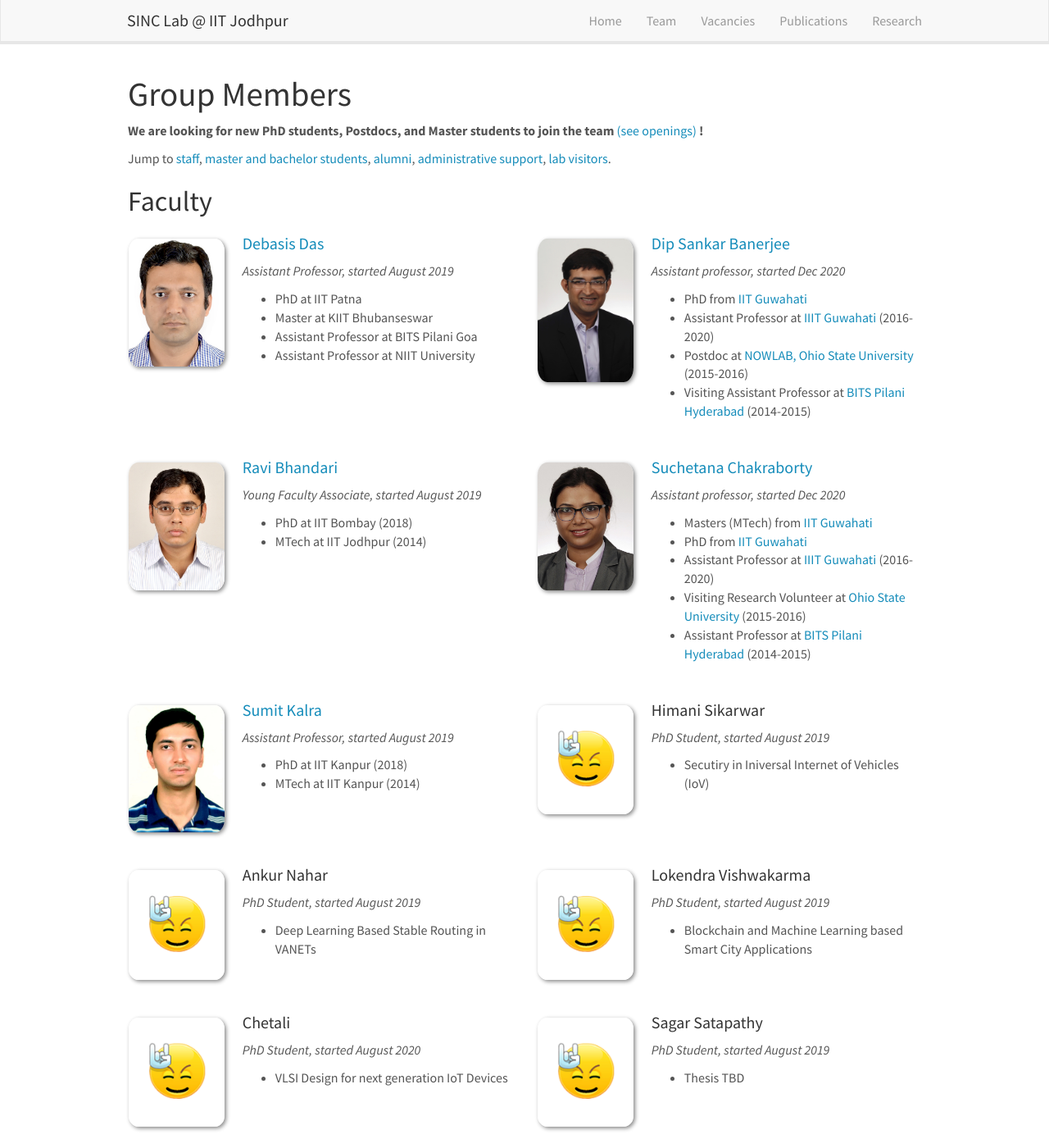
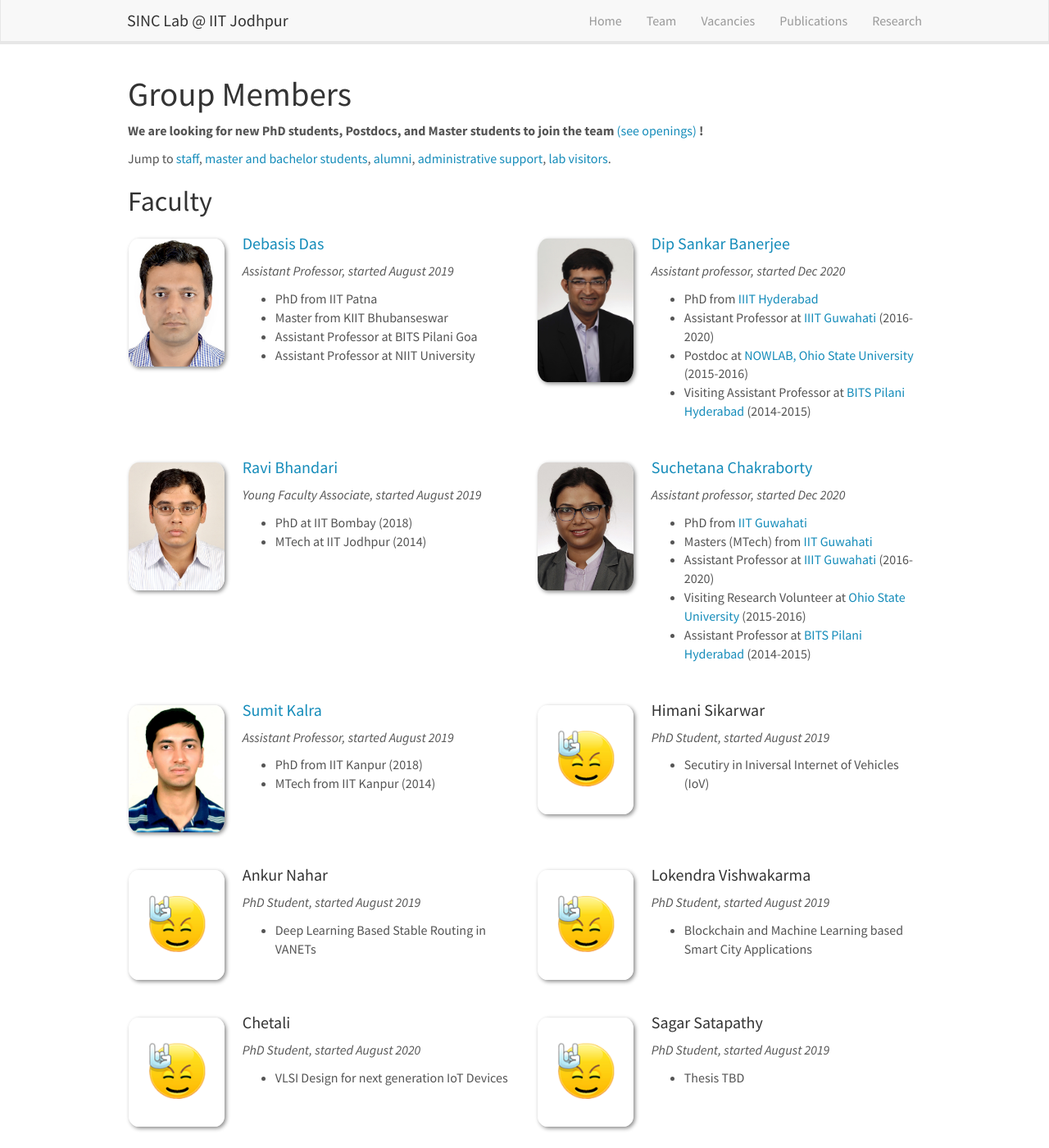
Before and after one commit to sinclab-iitj/sinclab-iitj.github.io, a Jekyll site: the page built from _pages/team.md, in a window 1280 px wide and 1400 px high. Shown: the whole window at 82% size. Built offline with Jekyll 4.4.1, drawn with Linux system fonts in a browser that asks for light colours; nearby versions of some CDN libraries.

Commit message:
Update team_members.yml

```diff
--- a/_data/team_members.yml
+++ b/_data/team_members.yml
@@ -3,8 +3,8 @@
   info: Assistant Professor, started August 2019
   email: debasis@iitj.ac.in
   number_educ: 4
-  education1: PhD at IIT Patna
-  education2: Master at KIIT Bhubanseswar
+  education1: PhD from IIT Patna
+  education2: Master from KIIT Bhubanseswar
   education3: Assistant Professor at BITS Pilani Goa
   education4: Assistant Professor at NIIT University
 
@@ -13,7 +13,7 @@
   info: Assistant professor, started Dec 2020
   email: dipsankarb@iitj.ac.in
   number_educ: 4
-  education1: PhD from <a href="https://www.iitg.ac.in/cse/">IIT Guwahati</a>
+  education1: PhD from <a href="https://www.iitg.ac.in/cse/">IIIT Hyderabad</a>
   education2: Assistant Professor at <a href="http://iiitg.ac.in/"> IIIT Guwahati </a> (2016-2020)
   education3: Postdoc at <a href="http://nowlab.cse.ohio-state.edu/">NOWLAB, Ohio State University</a> (2015-2016)
   education4: Visiting Assistant Professor at <a href="https://www.bits-pilani.ac.in/hyderabad/computerscience/ComputerScience"> BITS Pilani Hyderabad </a> (2014-2015)
@@ -31,8 +31,8 @@
   info: Assistant professor, started Dec 2020
   email: suchetana@iitj.ac.in
   number_educ: 5
-  education1: Masters (MTech) from <a href="https://www.iitg.ac.in/cse/">IIT Guwahati</a>
-  education2: PhD from <a href="https://www.iitg.ac.in/cse/">IIT Guwahati</a>
+  education1: PhD from <a href="https://www.iitg.ac.in/cse/">IIT Guwahati</a>
+  education2: Masters (MTech) from <a href="https://www.iitg.ac.in/cse/">IIT Guwahati</a>
   education3: Assistant Professor at <a href="http://iiitg.ac.in/"> IIIT Guwahati </a> (2016-2020)
   education4: Visiting Research Volunteer at <a href="https://medicine.osu.edu/departments/biomedical-informatics">Ohio State University</a> (2015-2016)
   education5: Assistant Professor at <a href="https://www.bits-pilani.ac.in/hyderabad/computerscience/ComputerScience"> BITS Pilani Hyderabad </a> (2014-2015)
@@ -42,8 +42,8 @@
   info: Assistant Professor, started August 2019
   email: sumitk@iitj.ac.in
   number_educ: 2
-  education1: PhD at IIT Kanpur (2018)
-  education2: MTech at IIT Kanpur (2014)
+  education1: PhD from IIT Kanpur (2018)
+  education2: MTech from IIT Kanpur (2014)
 
 
 - name: Himani Sikarwar
```
